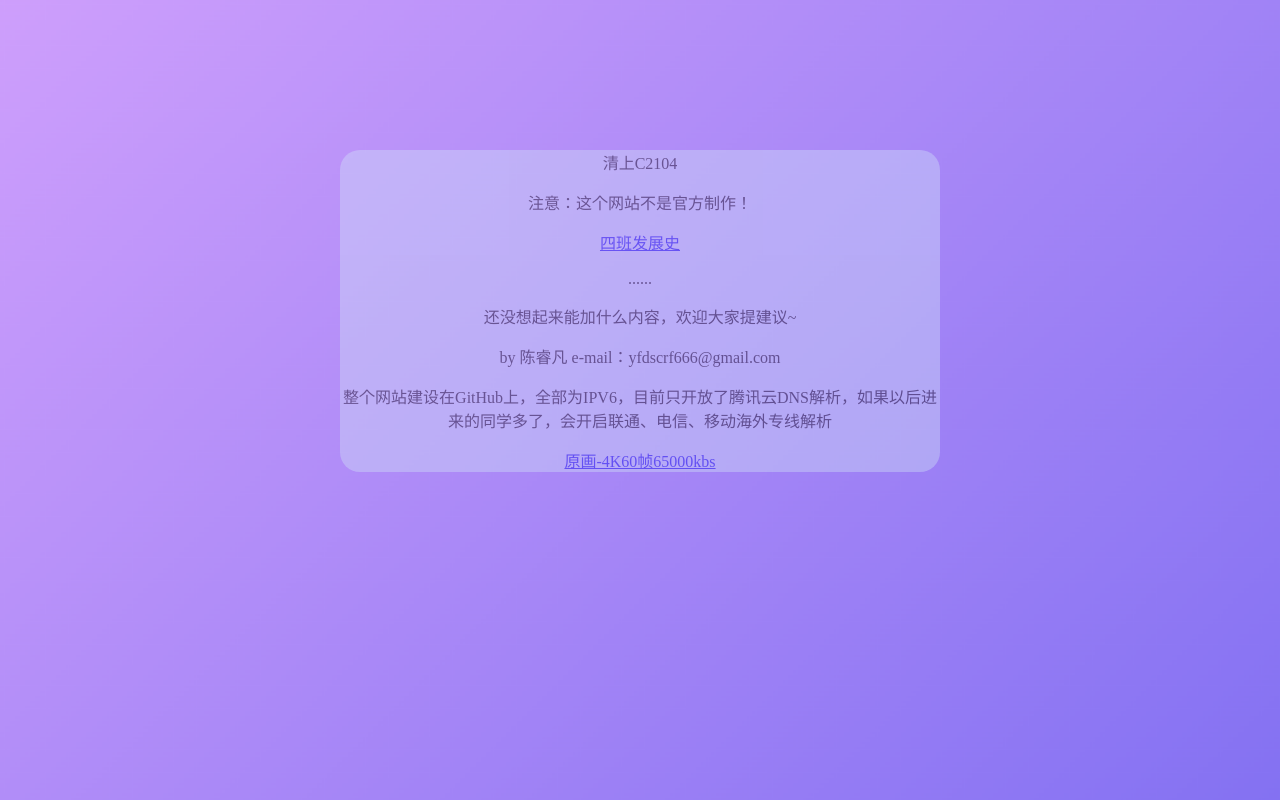
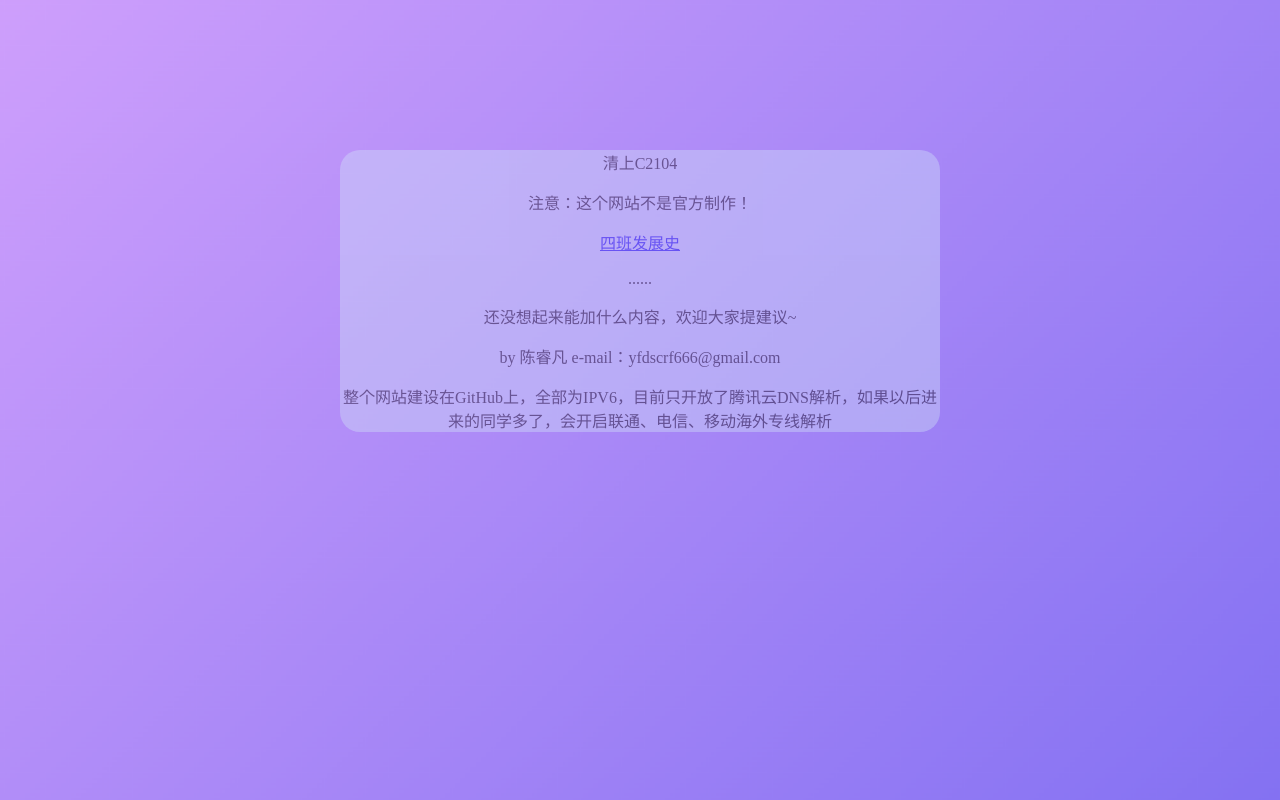
Before and after one commit to ChenRuiFan2008/chenruifan2008.github.io, a plain HTML site: page index.html in a window 1280 px wide. Drawn offline with Linux system fonts and the light colour scheme.

Commit message:
Update index.html

```diff
--- a/index.html
+++ b/index.html
@@ -29,7 +29,7 @@
             <p>还没想起来能加什么内容，欢迎大家提建议~</p>
             <p>by 陈睿凡 e-mail：yfdscrf666@gmail.com</p>
             <p>整个网站建设在GitHub上，全部为IPV6，目前只开放了腾讯云DNS解析，如果以后进来的同学多了，会开启联通、电信、移动海外专线解析</p>
-            <a href="第四版4K60F65000.mp4" download="第四版4K60F65000.mp4">原画-4K60帧65000kbs</a>
+
         </div>
         <!--1.0版本 第一个版本第一次编辑 陈睿凡 2023.2.3-->
     </body>
```
